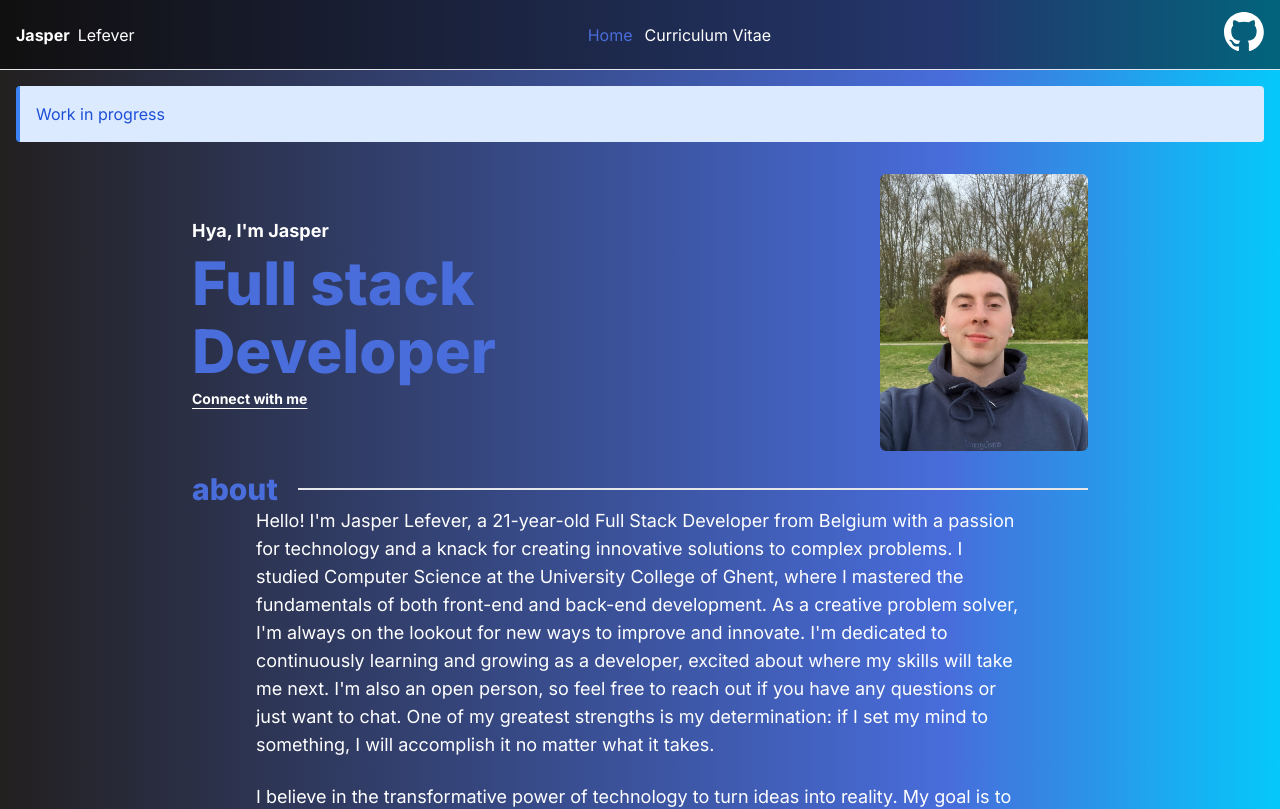
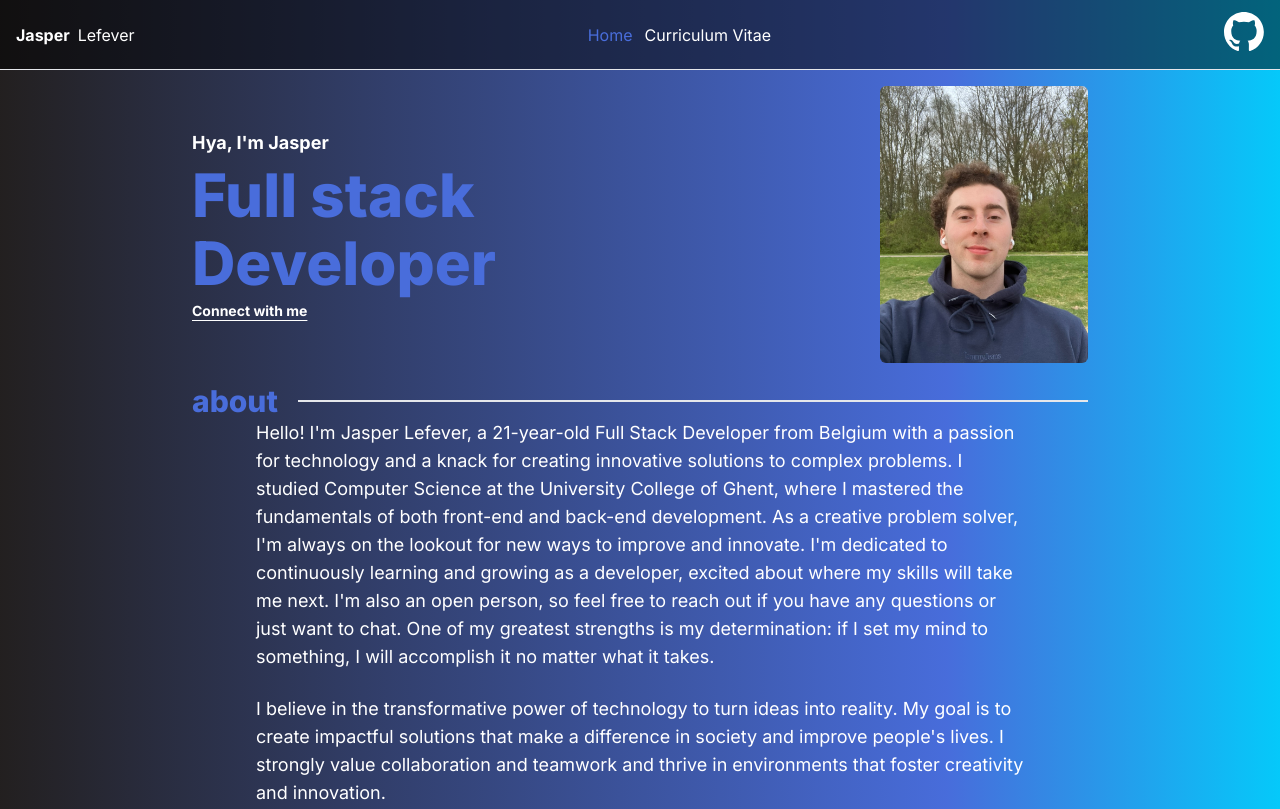
Before and after one commit to JasperLefever/portfolio, a React (Vite) app: page / in a window 1280 px wide. Shown: the top 809 px of the page. Built offline with nearby package versions, Linux system fonts and the light colour scheme.

Commit message:
removed alerrt

```diff
--- a/src/App.tsx
+++ b/src/App.tsx
@@ -1,13 +1,11 @@
 import Navbar from "./components/structure/navbar/Navbar.tsx";
 import Footer from "./components/structure/footer/Footer.tsx";
-import Alert from "./components/state/Alert.tsx";
 import { Outlet } from "react-router-dom";
 
 function App() {
   return (
     <div className="flex flex-col min-h-screen">
       <Navbar />
-      <Alert type={"info"}>Work in progress</Alert>
       <div className="px-2 py-4 flex-grow">
         <Outlet />
       </div>
```
